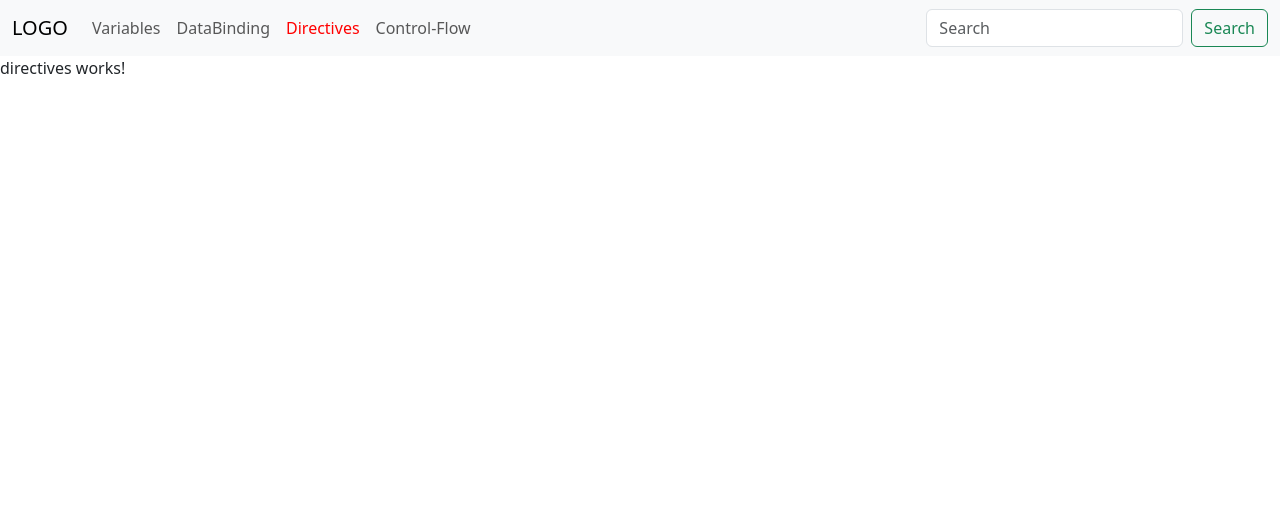
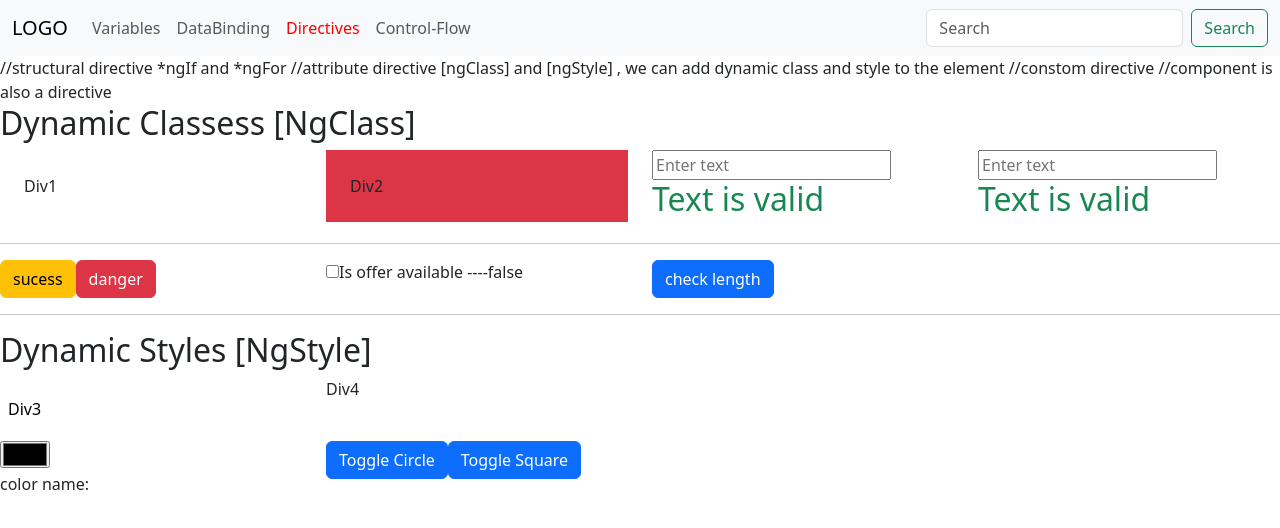
Before and after one commit to venkateshthooti/Angular22Tutorial, an Angular app: page /directives in a window 1280 px wide. Shown: the top 528 px of the page. Built offline with nearby package versions, Linux system fonts and the light colour scheme.

Commit message:
[ngClass] and [ngStyle] directives code added

```diff
--- a/src/app/components/directives/directives.html
+++ b/src/app/components/directives/directives.html
@@ -1 +1,72 @@
-<p>directives works!</p>
+//structural directive *ngIf and *ngFor
+//attribute directive [ngClass] and [ngStyle] , we can add dynamic class and style to the element
+//constom directive
+//component is also a directive
+
+<h2>Dynamic Classess [NgClass]</h2>
+<div class="row">
+    <div class="col-3">
+        <div class="p-4" [ngClass]="divBgColor">
+            Div1
+        </div>
+    </div>
+    <div class="col-3">
+        <div class="p-4" [ngClass]="ischecked==true ? bgSuccess : bgDanger">
+            Div2
+        </div>
+    </div>
+    <div class="col-3">
+        <input type="text" [(ngModel)]="inputText" placeholder="Enter text" />
+        <h2 [ngClass]="lengthStatus ? textSuccess: textDanger">
+            {{lengthStatus? successMessage : dangerMessage}}
+        </h2>
+    </div>
+    <div class="col-3">
+        <input type="text" [(ngModel)]="inputText" placeholder="Enter text" />
+        <h2 [ngClass]="inputText.length > 5 ? textDanger : textSuccess">
+            {{inputText.length > 5 ? dangerMessage : successMessage}}
+        </h2>
+    </div>
+</div>
+<hr>
+<div class="row">
+    <div class="col-3">
+
+        <button class="btn btn-warning" (click)="divSucess(bgSuccess)">
+            sucess
+        </button>
+        <button class="btn btn-danger" (click)="divSucess(bgDanger)">
+            danger
+        </button>
+    </div>
+    <div class="col-3">
+        <input type="checkbox" [(ngModel)]="ischecked" />Is offer available ----{{ischecked}}
+    </div>
+    <div class="col-3">
+        <button class="btn btn-primary" (click)="checkLength(inputText)">check length</button>
+
+    </div>
+</div>
+
+<hr>
+
+<h2>Dynamic Styles [NgStyle]</h2>
+
+<div class="row">
+    <div class="col-3" [ngStyle]="{'background-color': inputColorValue, 'color': 'black', 'padding': '20px'}">
+        Div3
+    </div>
+    <div class="col-3" [ngStyle]=Div4shapeType>
+        Div4
+
+    </div>
+</div>
+<div class="row">
+    <div class="col-3">
+        <input type=color [(ngModel)]="inputColorValue" /> <br> color name: {{inputColorValue}}
+    </div>
+    <div class="col-3">
+        <button type="button" (click)="changeCircleType('circle')" class="btn btn-primary">Toggle Circle</button>
+        <button type="button" (click)="changeCircleType('square')" class="btn btn-primary">Toggle Square</button>
+    </div>
+</div>
--- a/src/app/components/directives/directives.ts
+++ b/src/app/components/directives/directives.ts
@@ -1,9 +1,82 @@
+import { NgClass, NgStyle } from '@angular/common';
 import { Component } from '@angular/core';
+import { FormsModule } from '@angular/forms';
 
 @Component({
   selector: 'app-directives',
-  imports: [],
+  imports: [NgClass, NgStyle, FormsModule],
   templateUrl: './directives.html',
   styleUrl: './directives.scss',
 })
-export class Directives {}
+export class Directives {
+
+  // isSuccess = true;
+  // isDanger = false;
+  divBgColor = '';
+  ischecked = false;
+
+  divSucess(bgcolor: string) {
+    // this.isSuccess = true;
+    // this.isDanger = false;
+    this.divBgColor = bgcolor;
+  }
+
+  // divDanger(bgcolor: string){
+  // this.isSuccess = false;
+  // this.isDanger = true;
+  // this.divBgColor = bgcolor;
+  // }
+  bgSuccess: string = 'bg-success';
+  bgDanger: string = 'bg-danger';
+  textSuccess: string = 'text-success';
+  textDanger: string = 'text-danger';
+  successMessage: string = 'Text is valid';
+  dangerMessage: string = 'Text is too long';
+
+
+
+  inputText = '';
+  lengthStatus = true;
+  checkLength(text: string) {
+
+    if (text.length > 5) {
+      this.lengthStatus = false;
+    } else {
+      this.lengthStatus = true;
+    }
+
+  }
+
+  inputColorValue: string = '';
+
+  circleStatus: boolean = false;
+  Div4shapeType: {} = '';
+  changeCircleType(type: string) {
+    if (type === 'circle') {
+      this.Div4shapeType = {
+        'text-align': 'center',
+        'background-color': 'red',
+        'width': '100px',
+        'height': '100px',
+        'border-radius': '50%',
+
+
+        'border': '2px solid black',
+        'display': 'flex',
+        'align-items': 'center',
+        'justify-content': 'center',
+        'cursor': 'pointer',
+
+      };
+    }
+    else if (type === 'square') {
+      this.Div4shapeType = {
+        'background-color': 'green',
+        'color': 'black',
+        'padding': '20px',
+        'width': '100px',
+        'height': '100px',
+      };
+    }
+  }
+}
```
